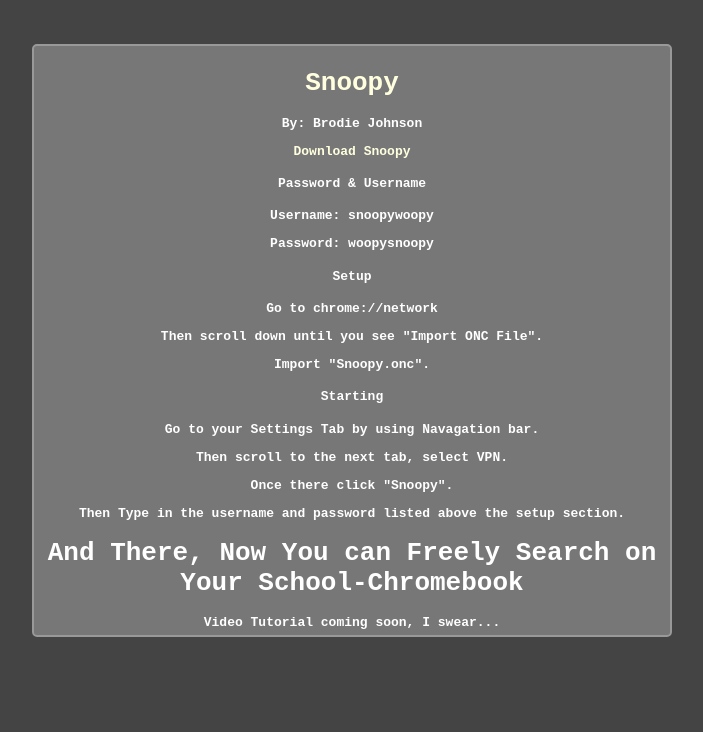
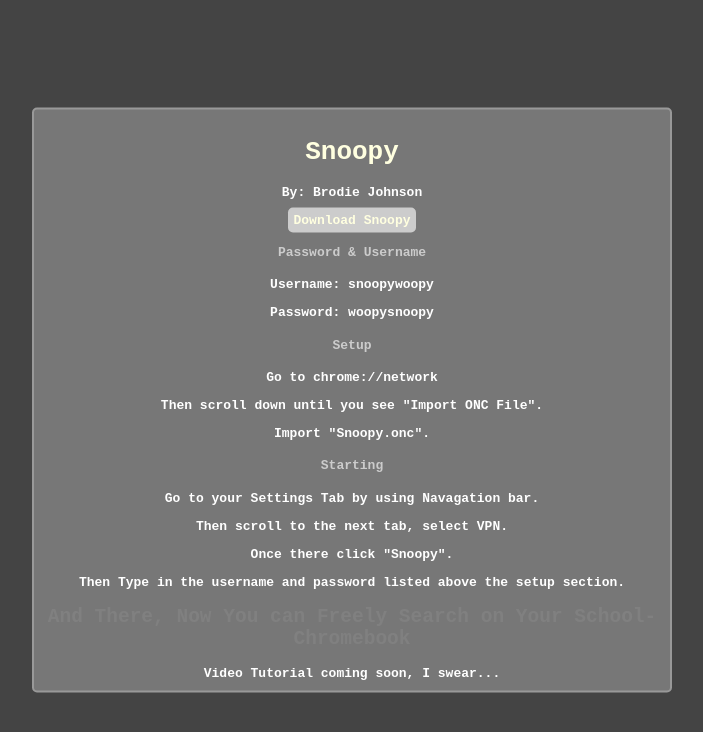
Before and after one commit to SnoopyONC/snoopyonc.github.io, a plain HTML site: page index.html in a window 1280 px wide. Shown: the whole page, without its empty margins (288-991 px from the left). Drawn offline with Linux system fonts and the light colour scheme.

Commit message:
Update index.html

```diff
--- a/index.html
+++ b/index.html
@@ -22,7 +22,7 @@
             Once there click "Snoopy".<p/>
               Then Type in the username and password listed above the setup section.<p/>
     <p/>
-      <h1>And There, Now You can Freely Search on Your School-Chromebook</h1></p>
+      <h2>And There, Now You can Freely Search on Your School-Chromebook</h2></p>
     Video Tutorial coming soon, I swear...
   </div>
  </center>
@@ -33,9 +33,9 @@
     position: absolute;
     top: 50%;
     left: 50%;
-    transform: translate(-50%, -60%);
+    transform: translate(-50%, -50%);
     background: #777;
-    padding: 5px;
+    padding: 10px;
     border-radius: 5px;
     border: #999 2px solid;
   }
@@ -51,6 +51,14 @@
   a {
     color: lightyellow;
     text-decoration: none;
-
+    background: #ccc;
+    padding: 5px;
+    border-radius: 5px;
+  }
+  h2 {
+  color: gray;
+  }
+  h4 {
+  color: #ccc;
   }
 </style>
```
